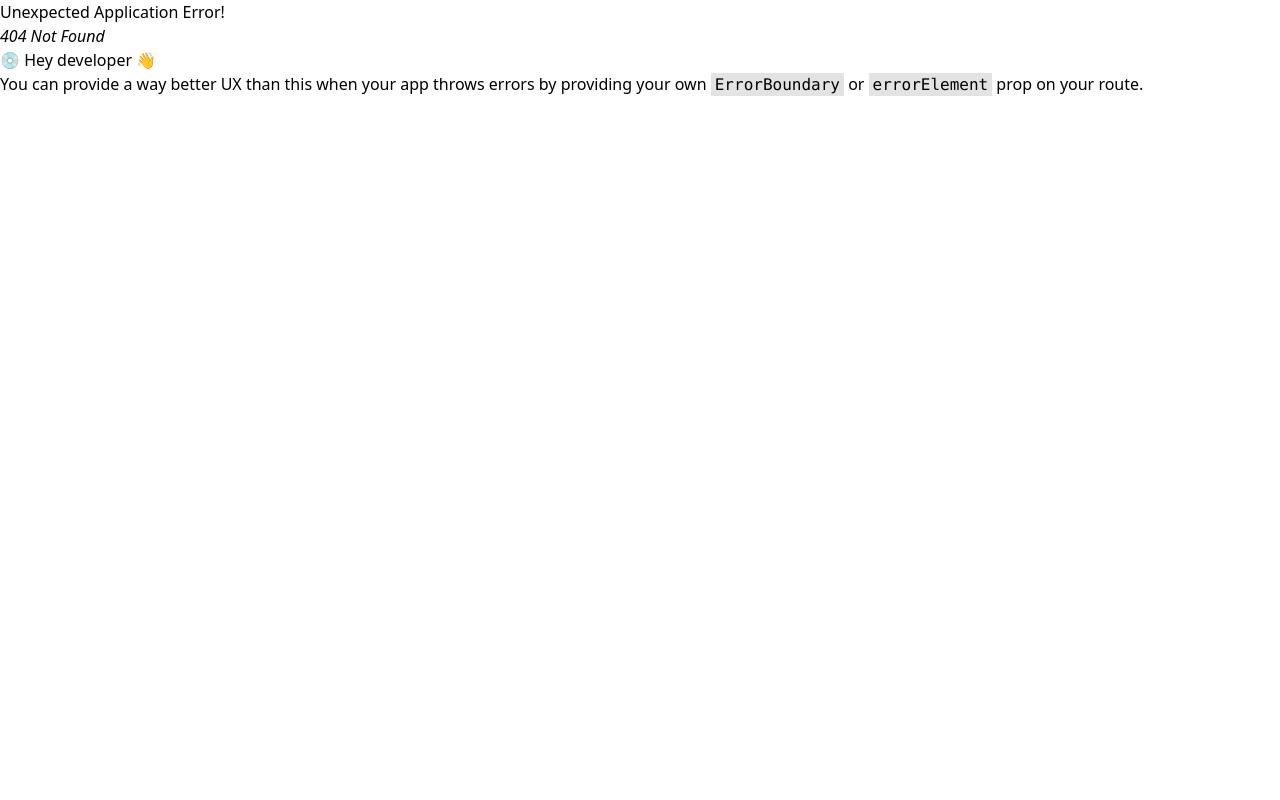
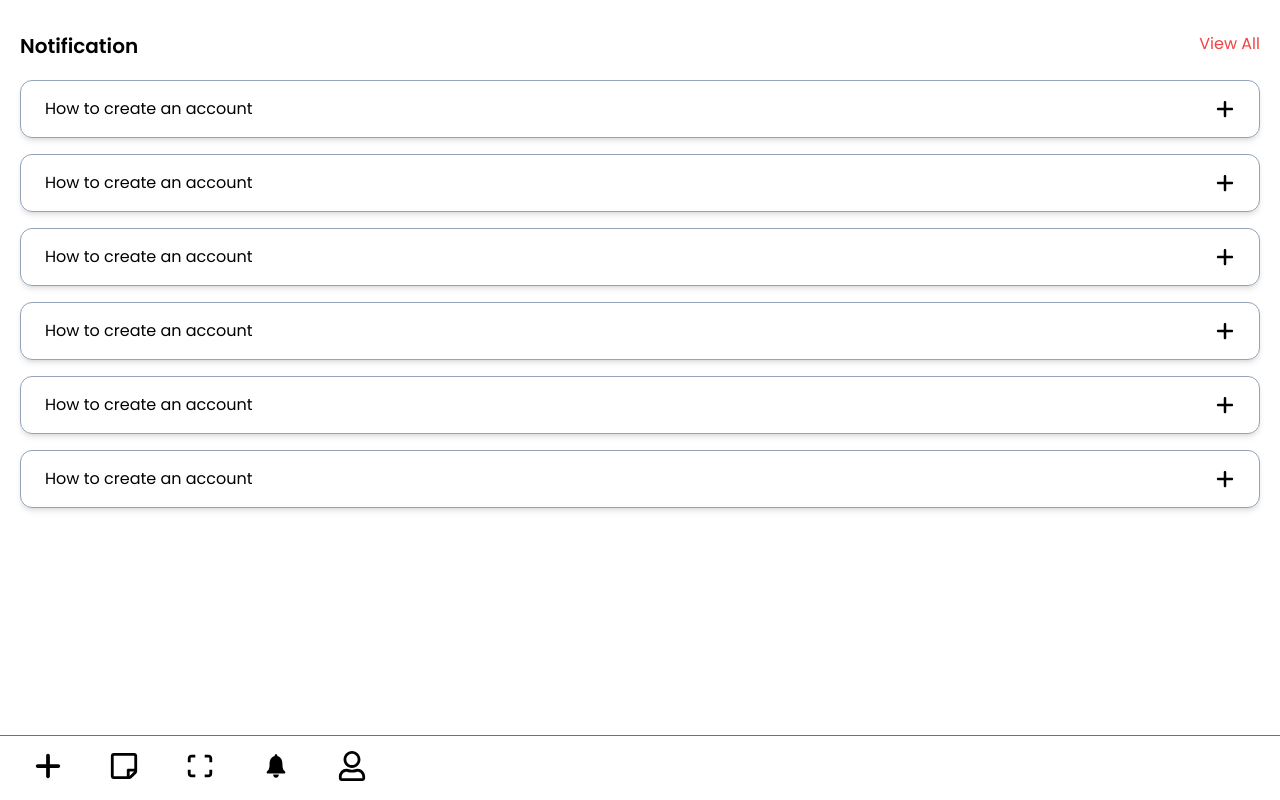
Before and after one commit to NoxturneDev/gizigram-fe-react, a React (Vite) app: page /app/notification in a window 1280 px wide. Before the commit this address had no page. Built offline with nearby package versions, Linux system fonts and the light colour scheme.

Commit message:
fix: fixing navigation style and fixing router

```diff
--- /dev/null
+++ b/src/components/pages/Chat.jsx
@@ -0,0 +1,18 @@
+import { CiSearch } from "react-icons/ci";
+
+
+function Chat() {
+  return (
+    <>
+    <section>
+    sdasdsad
+      <header className="">
+        <h1>Generator Resep</h1>
+        <CiSearch />
+      </header>
+    </section>
+    </>
+  );
+}
+
+export default Chat;
--- a/src/components/pages/Login.jsx
+++ b/src/components/pages/Login.jsx
@@ -22,7 +22,7 @@ function Login() {
           <Input placeholder="Masukan Password" className={`rounded-xl py-6 mt-3`} id="pass" type="password" />
         </div>
         <div className="w-full">
-          <Link to="/scanner">
+          <Link to="/app/scanner">
             <Button className="bg-slate-200 w-full py-5 rounded-xl">Login</Button>
           </Link>
         </div>
--- a/src/components/pages/Navigation.jsx
+++ b/src/components/pages/Navigation.jsx
@@ -3,50 +3,32 @@
 import * as React from "react";
 
 import { NavigationMenu, NavigationMenuContent, NavigationMenuItem, NavigationMenuLink, NavigationMenuList, NavigationMenuTrigger, navigationMenuTriggerStyle } from "@/components/ui/navigation-menu";
-
-const components = [
-  {
-    title: "Alert Dialog",
-    href: "/docs/primitives/alert-dialog",
-    description: "A modal dialog that interrupts the user with important content and expects a response.",
-  },
-  {
-    title: "Hover Card",
-    href: "/docs/primitives/hover-card",
-    description: "For sighted users to preview content available behind a link.",
-  },
-  {
-    title: "Progress",
-    href: "/docs/primitives/progress",
-    description: "Displays an indicator showing the completion progress of a task, typically displayed as a progress bar.",
-  },
-  {
-    title: "Scroll-area",
-    href: "/docs/primitives/scroll-area",
-    description: "Visually or semantically separates content.",
-  },
-  {
-    title: "Tabs",
-    href: "/docs/primitives/tabs",
-    description: "A set of layered sections of content—known as tab panels—that are displayed one at a time.",
-  },
-  {
-    title: "Tooltip",
-    href: "/docs/primitives/tooltip",
-    description: "A popup that displays information related to an element when the element receives keyboard focus or the mouse hovers over it.",
-  },
-];
+import { IoIosNotifications } from "react-icons/io";
+import { IoMdQrScanner } from "react-icons/io";
+import { FaRegUser } from "react-icons/fa";
+import { FaRegStickyNote } from "react-icons/fa";
+import { FaPlus } from "react-icons/fa6";
 
 function Navigation() {
   return (
     <header className="py-3 border-t bg-white px-3 border-slate-500 fixed bottom-0 w-full">
       <NavigationMenu>
         <NavigationMenuList>
-          <NavigationList />
-          <NavigationList />
-          <NavigationList />
-          <NavigationList />
-          <NavigationList />
+          <NavigationList>
+            <FaPlus />
+          </NavigationList>
+          <NavigationList>
+            <FaRegStickyNote />
+          </NavigationList>
+          <NavigationList>
+            <IoMdQrScanner />
+          </NavigationList>
+          <NavigationList>
+            <IoIosNotifications />
+          </NavigationList>
+          <NavigationList>
+            <FaRegUser />
+          </NavigationList>
         </NavigationMenuList>
       </NavigationMenu>
     </header>
@@ -55,11 +37,11 @@ function Navigation() {
 
 export default Navigation;
 
-function NavigationList() {
+function NavigationList({ children }) {
   return (
     <NavigationMenuItem>
       <NavigationMenuLink className={navigationMenuTriggerStyle()}>
-        <div className="w-10 h-10 rounded-full bg-slate-400"></div>
+        <div className="w-10 h-10 rounded-full flex items-center justify-center text-3xl">{children}</div>
       </NavigationMenuLink>
     </NavigationMenuItem>
   );
--- /dev/null
+++ b/src/components/pages/Notification.jsx
@@ -0,0 +1,48 @@
+import { useState } from "react";
+import Navigation from "./Navigation";
+import { FaPlus } from "react-icons/fa6";
+import { FaMinus } from "react-icons/fa";
+
+export default function Notification() {
+  return (
+    <section className="font-poppins h-screen py-8">
+      <Navigation />
+      <div className="px-5">
+        <div className="flex justify-between mb-5">
+          <h1 className="text-xl font-semibold">Notification</h1>
+          <p className="text-red-500">View All</p>
+        </div>
+        <div className="flex flex-col gap-y-4">
+          <NotificationCard />
+          <NotificationCard />
+          <NotificationCard />
+          <NotificationCard />
+          <NotificationCard />
+          <NotificationCard />
+        </div>
+      </div>
+    </section>
+  );
+}
+
+function NotificationCard() {
+  const [isOpen, setIsOpen] = useState(false);
+
+  const handleCardOpen = () => {
+    setIsOpen(!isOpen);
+  };
+
+  return (
+    <div className="px-6 py-4 flex flex-col gap-y-6 border border-slate-400 rounded-xl shadow-md">
+      <div className={`flex items-center justify-between w-full ${isOpen ? "border-b border-black pb-3" : ""}`}>
+        <div className="w-full">
+          <h1>How to create an account</h1>
+        </div>
+        <div className="cursor-pointer">{isOpen ? <FaMinus onClick={handleCardOpen} className="h-5 w-5" /> : <FaPlus onClick={handleCardOpen} className="h-5 w-5" />}</div>
+      </div>
+      <div className={`${!isOpen ? "hidden" : ""}`}>
+        <p>Open the tradebase app to get started and follow the step. Tradebase doesnt charge a fee to create or maintain your tradebase account</p>
+      </div>
+    </div>
+  );
+}
```
Also changed, not shown: src/App.jsx (+7 -3 lines).
